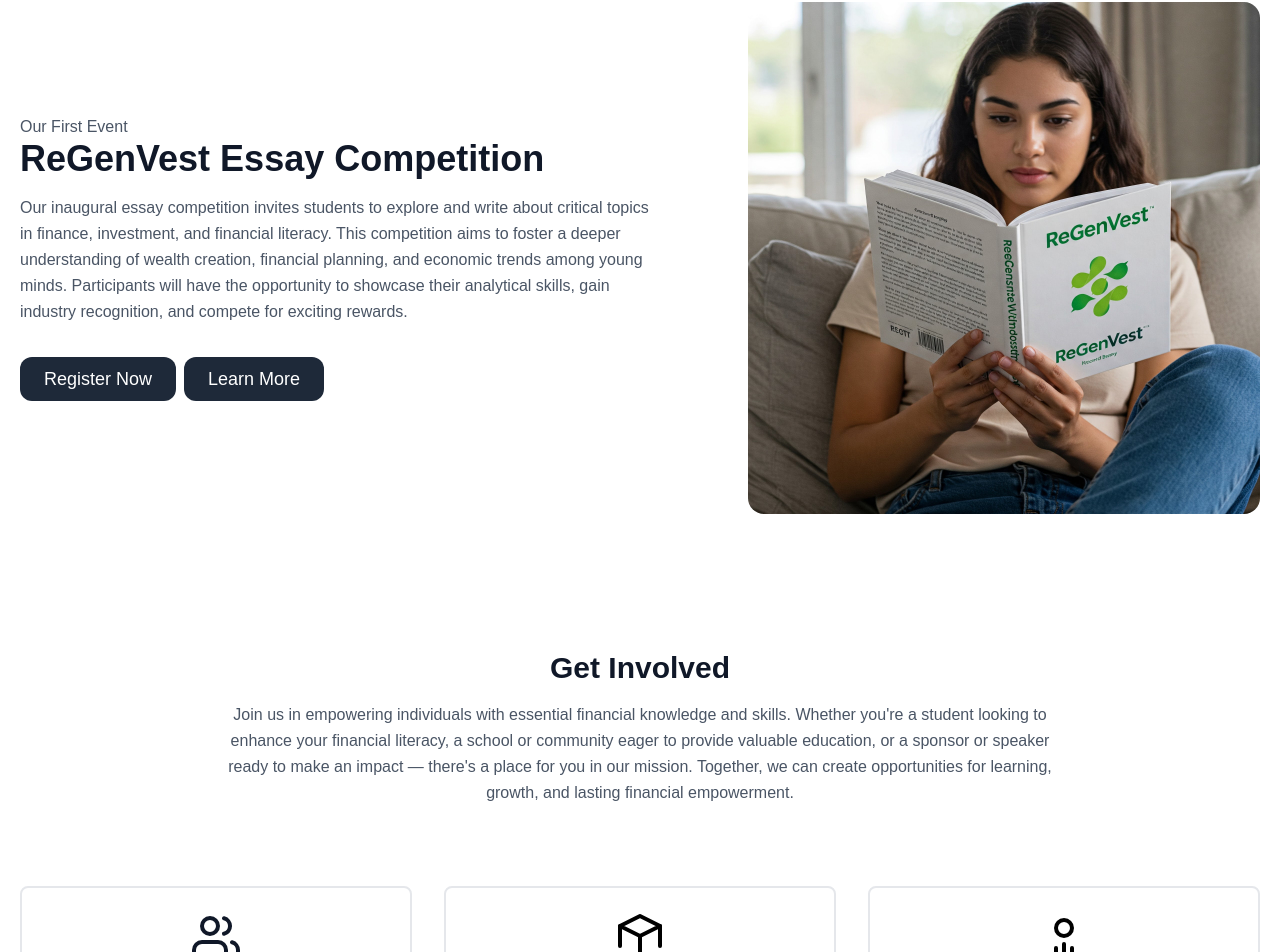
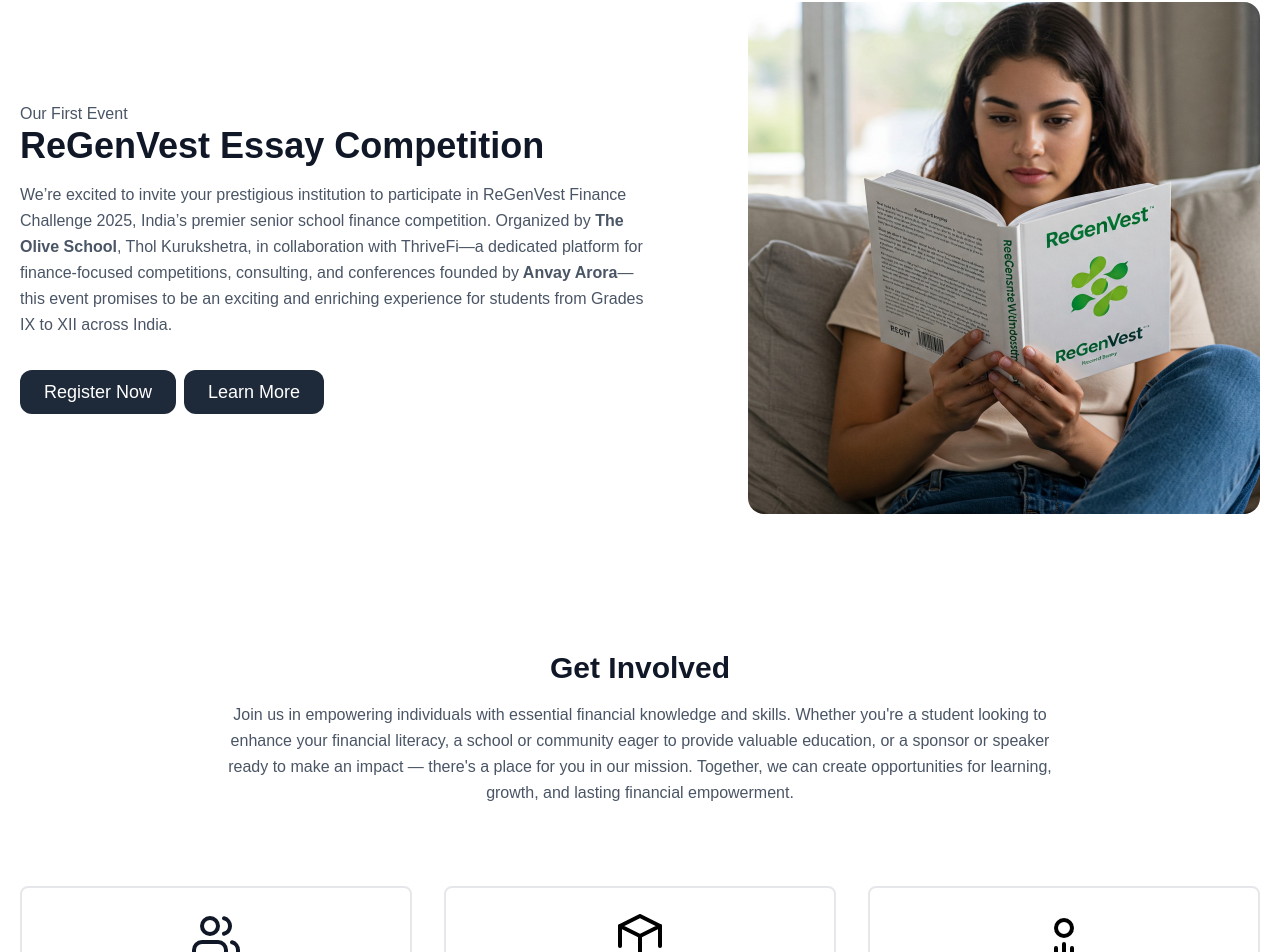
Before and after one commit to Vab31/finance_comp, a Next.js app: page / in a window 1280 px wide. Shown: the part 825-1777 px from the top of the page. Built offline with nearby package versions, Linux system fonts and the light colour scheme.

Commit message:
regenvest  content updte

```diff
--- a/src/app/component/regenvest_home/about.js
+++ b/src/app/component/regenvest_home/about.js
@@ -17,20 +17,20 @@
               Why To Participate
               <br className="hidden lg:inline-block" />
             </h1>
-            <p className="mb-8 leading-relaxed">
-              The Olive School proudly presents its Finance Essay Competition, designed to encourage
-              young minds to explore the dynamic world of finance. Rooted in our core values of
-              lifelong learning, inclusive education, and personalized growth, this competition
-              challenges students to think critically, research deeply, and articulate their ideas
-              on key financial topics.
+            <p className="mb-4 leading-relaxed">
+              The Olive School proudly presents its Finance Essay Competition. The competition aims to engage young minds in meaningful discourse on real
+world issues involving finance, sustainability, and economic strategy.
+ Participants will explore the evolving landscape of sustainable finance through
+ a thought-provoking essay competition that challenges critical thinking,
+ research, and analytical reasoning.
             </p>
             <div className="mb-8 leading-relaxed text-left">
-              <p>
+              {/* <p>
                 📅{' '}
                 <span className="font-extrabold text-black">
                   Speaker Sessions Date: Saturday and Sunday, May 17 and 18
                 </span>
-              </p>
+              </p> */}
 
               <p>
                 🔍{' '}
@@ -61,9 +61,9 @@
                 </li>
               </ol>
               <p className="mt-4">
-                This competition is more than just a contest—it's an opportunity for students to
-                develop essential writing and analytical skills, preparing them for real-world
-                financial literacy.
+              We believe that participation from your school would significantly contribute
+ to the vibrancy of the event and provide an excellent opportunity for your
+ students to showcase their talent on a national platform
               </p>
             </div>
           </div>
--- a/src/app/component/regenvest_home/downhero.js
+++ b/src/app/component/regenvest_home/downhero.js
@@ -9,7 +9,7 @@
         </h2>
         <div class="md:pl-6">
           <p class="leading-relaxed text-base">
-          The Olive School Finance Essay Competition invites students to delve into the foundations of finance and envision its future. By drawing insights from industry experts, real-world users, and key stakeholders, participants will explore critical financial concepts, trends, and innovations. This competition fosters analytical thinking, research skills, and a deeper understanding of finance—empowering students to contribute meaningfully to the evolving financial landscape.
+            The ReGenVest Finance Challenge 2025 is a unique opportunity for students to engage with the world of finance and sustainability. By participating in this competition, students will not only enhance their knowledge and skills but also contribute to the global conversation on sustainable finance. We encourage all students to take part in this exciting event and showcase their talents.
           </p>
         </div>
       </div>
--- a/src/app/component/regenvest_home/fre.js
+++ b/src/app/component/regenvest_home/fre.js
@@ -26,7 +26,8 @@
               {
                 question: `01. Who can participate in the competition?`,
                 answer:
-                  `The competition is open to students aged 14–18 from any academic background.`,
+                  `The competition is open to students from Grades
+ IX to XII across India`,
               },
               {
                 question: 'Q2: Is there a participation fee?',
@@ -51,13 +52,10 @@
               {
                 question: '06: What are the awards and recognition for winners?',
                 answer:
-                  `🥇 First Prize: Certificate of Excellence + Essay publication on the competition website ,
-
-🥈 Second Prize: Certificate of Distinction,
-
-🥉 Third Prize: Certificate of Merit + Box of chocolates,
-
-🎖️ Honorable Mentions: Certificate of Recognition`,
+                  `First Prize: Certificate of Achievement + Essay Publication in a reputed
+ finance media outlet,
+ Second & Third Prize: Certificate of Achievement,
+ All Participants: Certificate of Participation`,
               },
               {
                 question: '07: Can I co-author my essay with a friend?',
--- a/src/app/component/regenvest_home/time.js
+++ b/src/app/component/regenvest_home/time.js
@@ -5,9 +5,7 @@
 <div class="text-center flex justify-center items-center bg-black py-5">
     <div class="flex items-center space-x-3">
         <img src='/images/iconloud.png' />
-        <div class="text-white">Join us live on Saturday and Sunday,
-
-May 17 and 18 for Speaker Sessions, X:00 AM CET / X:30 PM IST</div>
+        <div class="text-white">Make sure to secure your spot in the ReGenVest Finance Challenge 2025 before May 18, 2025. Don’t miss this chance to compete with the brightest young minds in finance from across India!</div>
     </div>
 </div>
 
--- a/src/app/component/thriveFi/event.js
+++ b/src/app/component/thriveFi/event.js
@@ -12,8 +12,13 @@
               ReGenVest Essay Competition
             </h1>
             <p className="mb-8 leading-relaxed">
-            Our inaugural essay competition invites students to explore and write about critical topics in finance, investment, and financial literacy. This competition aims to foster a deeper understanding of wealth creation, financial planning, and economic trends among young minds. Participants will have the opportunity to showcase their analytical skills, gain industry recognition, and compete for exciting rewards.
-            </p>
+            We’re excited to invite your prestigious institution to participate in ReGenVest Finance Challenge 2025, India’s premier senior
+ school finance competition. Organized by <b>The Olive School</b>, Thol Kurukshetra,
+ in collaboration with ThriveFi—a dedicated platform for finance-focused
+ competitions, consulting, and conferences founded by<b> Anvay Arora</b>—this event
+ promises to be an exciting and enriching experience for students from Grades
+ IX to XII across India.
+       </p>
             <div className="flex justify-center">
             <a href='https://docs.google.com/forms/d/e/1FAIpQLScrDPfVkT2_cd-gPOFke3YqXT1Tp8xfeDH2iQiuzkxuYMhf-g/viewform'>
 
```
